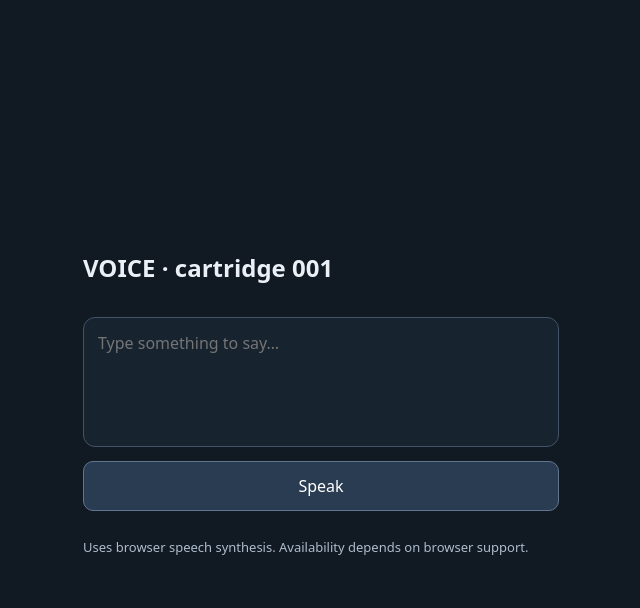
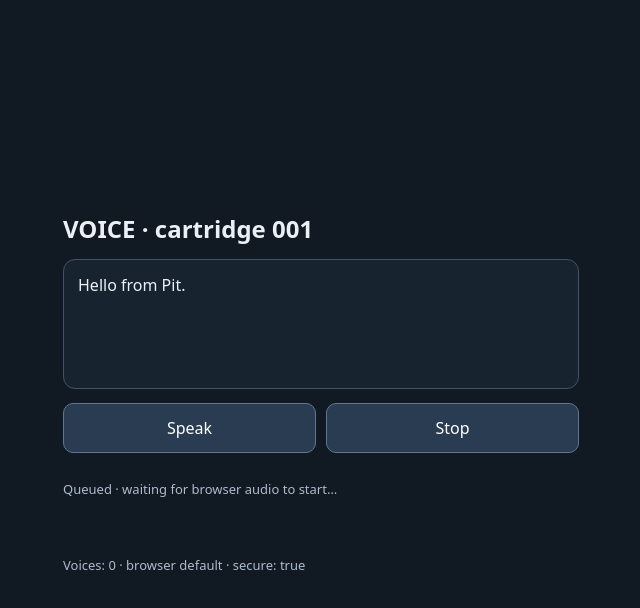
Before and after one commit to bonoj/Pit, a plain HTML site: page experiments/voice/index.html in a window 1280 px wide. Both pictures are taken after a click on the button "Speak". Shown: the whole page, without its empty margins (319-959 px from the left). Drawn offline with Linux system fonts and the light colour scheme.

Commit message:
Track speech start end error and timeout; add stop and voice diagnostics

```diff
--- a/experiments/voice/index.html
+++ b/experiments/voice/index.html
@@ -1 +1,43 @@
-<!doctype html><html lang="en"><head><meta charset="utf-8"><meta name="viewport" content="width=device-width,initial-scale=1,viewport-fit=cover"><style>*{box-sizing:border-box}html,body{margin:0;height:100%;overflow:hidden;background:#111923;color:#eaf0f6;font:16px system-ui}main{height:100%;display:flex;flex-direction:column;justify-content:center;gap:14px;max-width:520px;margin:auto;padding:22px}textarea{width:100%;min-height:130px;resize:none;border:1px solid #425367;background:#182330;border-radius:12px;color:inherit;padding:14px;font:inherit}button{border:1px solid #60768f;border-radius:10px;background:#293c51;color:white;padding:13px;font:inherit}p{color:#aebccc;font-size:13px}</style></head><body><main><h2>VOICE · cartridge 001</h2><textarea id="words" placeholder="Type something to say…"></textarea><button id="speak">Speak</button><p id="status">Uses browser speech synthesis. Availability depends on browser support.</p></main><script>document.querySelector('#speak').onclick=()=>{const s=document.querySelector('#status');if(!('speechSynthesis' in window)){s.textContent='Speech synthesis unavailable in this browser.';return;}const value=document.querySelector('#words').value.trim();if(!value)return;try{speechSynthesis.cancel();speechSynthesis.speak(new SpeechSynthesisUtterance(value));s.textContent='Speaking…'}catch(e){s.textContent='Speech failed: '+e.message}};</script></body></html>
+<!doctype html>
+<html lang="en"><head><meta charset="utf-8"><meta name="viewport" content="width=device-width,initial-scale=1,viewport-fit=cover"><title>Voice · Pit</title>
+<style>
+*{box-sizing:border-box}html,body{margin:0;height:100%;overflow:hidden;background:#111923;color:#eaf0f6;font:16px system-ui}main{height:100%;display:flex;flex-direction:column;justify-content:center;gap:14px;max-width:560px;margin:auto;padding:22px}h2{margin:0}textarea{width:100%;min-height:130px;resize:none;border:1px solid #425367;background:#182330;border-radius:12px;color:inherit;padding:14px;font:inherit}.controls{display:flex;gap:10px}button{flex:1;border:1px solid #60768f;border-radius:10px;background:#293c51;color:white;padding:13px;font:inherit}button:disabled{opacity:.5}p{color:#aebccc;font-size:13px;line-height:1.5}#status{min-height:2.8em}
+</style></head><body><main><h2>VOICE · cartridge 001</h2><textarea id="words" placeholder="Type something to say…">Hello from Pit.</textarea><div class="controls"><button id="speak">Speak</button><button id="stop">Stop</button></div><p id="status" role="status">Ready. Audio requires browser speech synthesis.</p><p id="details"></p></main>
+<script>
+(()=>{
+'use strict';
+const synth=window.speechSynthesis;
+const status=document.querySelector('#status');
+const details=document.querySelector('#details');
+let utterance=null, watchdog=null, generation=0;
+function state(message){status.textContent=message;}
+function clearWatchdog(){if(watchdog!==null){clearTimeout(watchdog);watchdog=null;}}
+function stop(message='Stopped.'){
+ generation++;clearWatchdog();
+ if(synth){try{synth.cancel();}catch(e){}}
+ utterance=null;state(message);
+}
+function speak(){
+ const text=document.querySelector('#words').value.trim();
+ if(!text){state('Enter some text first.');return;}
+ if(!synth||!window.SpeechSynthesisUtterance){state('Speech synthesis is unavailable in this browser.');return;}
+ stop('Preparing…');
+ const token=generation;
+ const u=new SpeechSynthesisUtterance(text);
+ utterance=u;u.lang='en-US';u.rate=1;u.volume=1;
+ const voices=synth.getVoices();
+ const preferred=voices.find(v=>v.lang.toLowerCase().startsWith('en')&&v.localService)||voices.find(v=>v.lang.toLowerCase().startsWith('en'));
+ if(preferred)u.voice=preferred;
+ details.textContent='Voices: '+voices.length+(preferred?' · selected: '+preferred.name:' · browser default')+' · secure: '+window.isSecureContext;
+ u.onstart=()=>{if(token===generation){state('Speaking · audio started.');clearWatchdog();watchdog=setTimeout(()=>{if(token===generation)stop('Playback timed out. Browser did not finish the utterance.');},Math.max(12000,Math.min(120000,text.length*350)));}};
+ u.onend=()=>{if(token===generation){clearWatchdog();utterance=null;state('Finished.');}};
+ u.onerror=e=>{if(token===generation){clearWatchdog();utterance=null;state('Speech error: '+(e.error||'unknown'));}};
+ state('Queued · waiting for browser audio to start…');
+ watchdog=setTimeout(()=>{if(token===generation)stop('Timed out: browser never started speech. Try opening Pit in Chrome instead of an embedded webview.');},5000);
+ try{synth.speak(u);}catch(e){if(token===generation)stop('Speech failed: '+e.message);}
+}
+document.querySelector('#speak').addEventListener('click',speak);
+document.querySelector('#stop').addEventListener('click',()=>stop());
+window.addEventListener('pagehide',()=>stop());
+})();
+</script></body></html>
```
